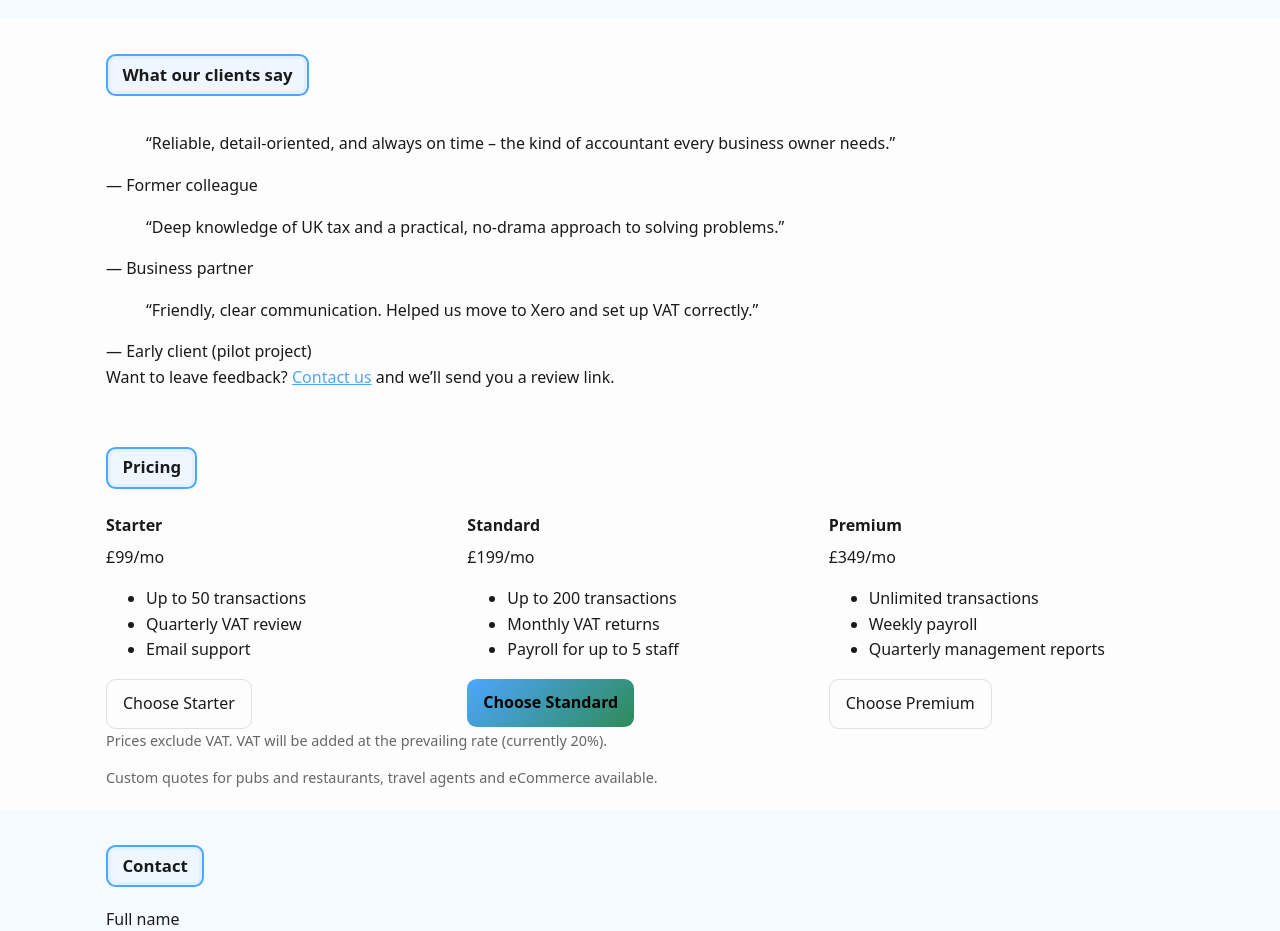
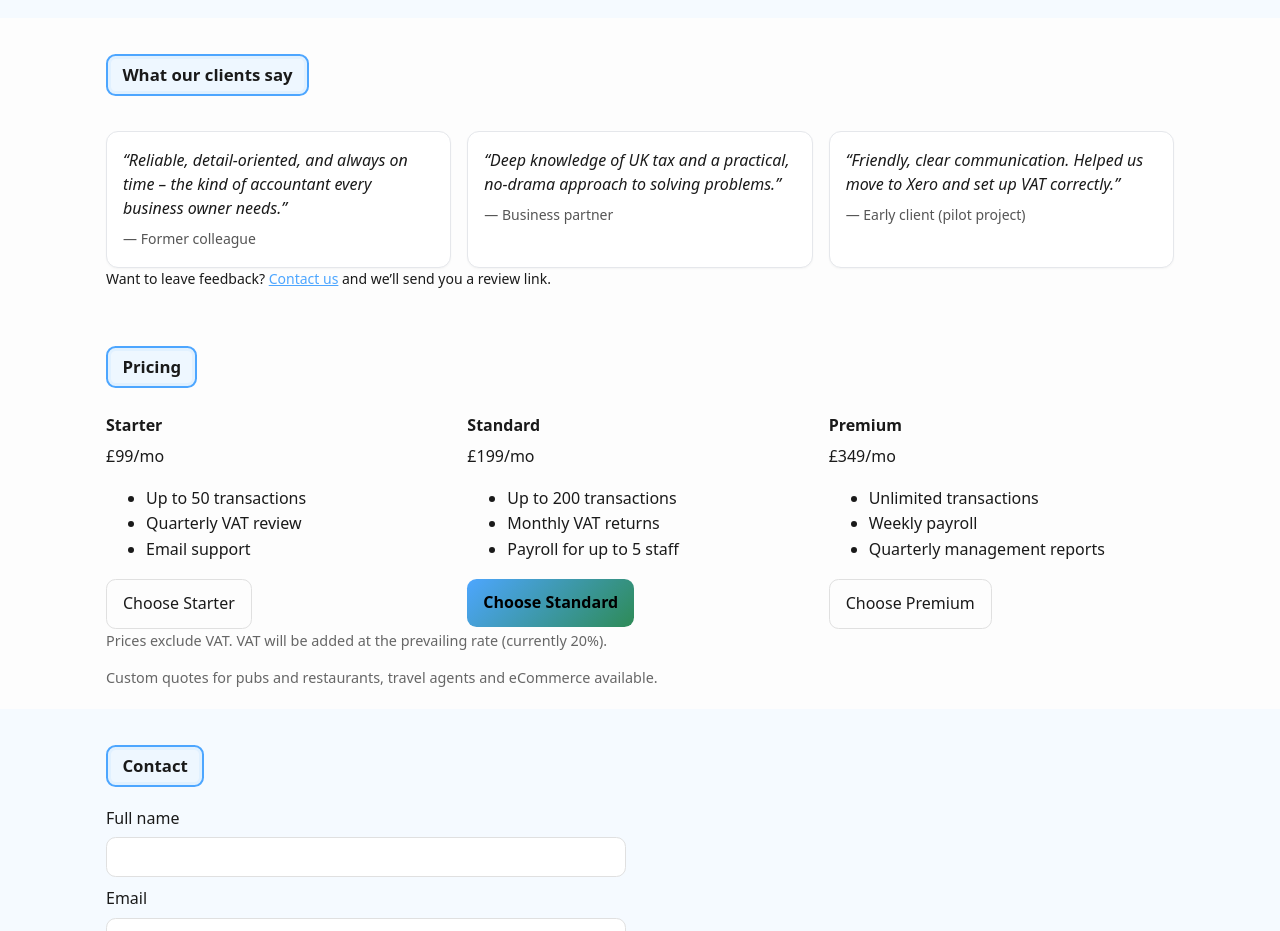
Before and after one commit to LudmilaTrocjuka/accounting-universe-live, a website: page index.html in a window 1280 px wide. Shown: the part 2861-3792 px from the top of the page. Drawn offline with Linux system fonts and the light colour scheme.

Commit message:
Update styles.css

```diff
--- a/styles.css
+++ b/styles.css
@@ -344,3 +344,40 @@ main .section > .container > h3 {
   font-weight: 700 !important;            /* поярче */
   box-shadow: 0 0 0 3px rgba(77,166,255,.08) inset; /* мягкое свечение */
 }
+/* === Reviews section === */
+.reviews-grid {
+  display: grid;
+  grid-template-columns: repeat(auto-fit, minmax(260px, 1fr));
+  gap: 16px;
+  margin-top: 16px;
+}
+
+.review-card {
+  background: #fff;
+  border: 1px solid #e5e7eb;
+  border-radius: 12px;
+  padding: 16px;
+  box-shadow: 0 1px 2px rgba(0,0,0,.04);
+}
+
+.review-text {
+  margin: 0 0 8px;
+  font-style: italic;
+  line-height: 1.5;
+}
+
+.review-author {
+  font-size: 14px;
+  color: #555;
+}
+
+.reviews-cta {
+  margin-top: 14px;
+  font-size: 14px;
+}
+
+/* Dark mode tweak (если у тебя используется prefers-color-scheme) */
+@media (prefers-color-scheme: dark) {
+  .review-card { background:#111418; border-color:#222831; color:#e8eaee; }
+  .review-author { color:#b8c0cc; }
+}
```
